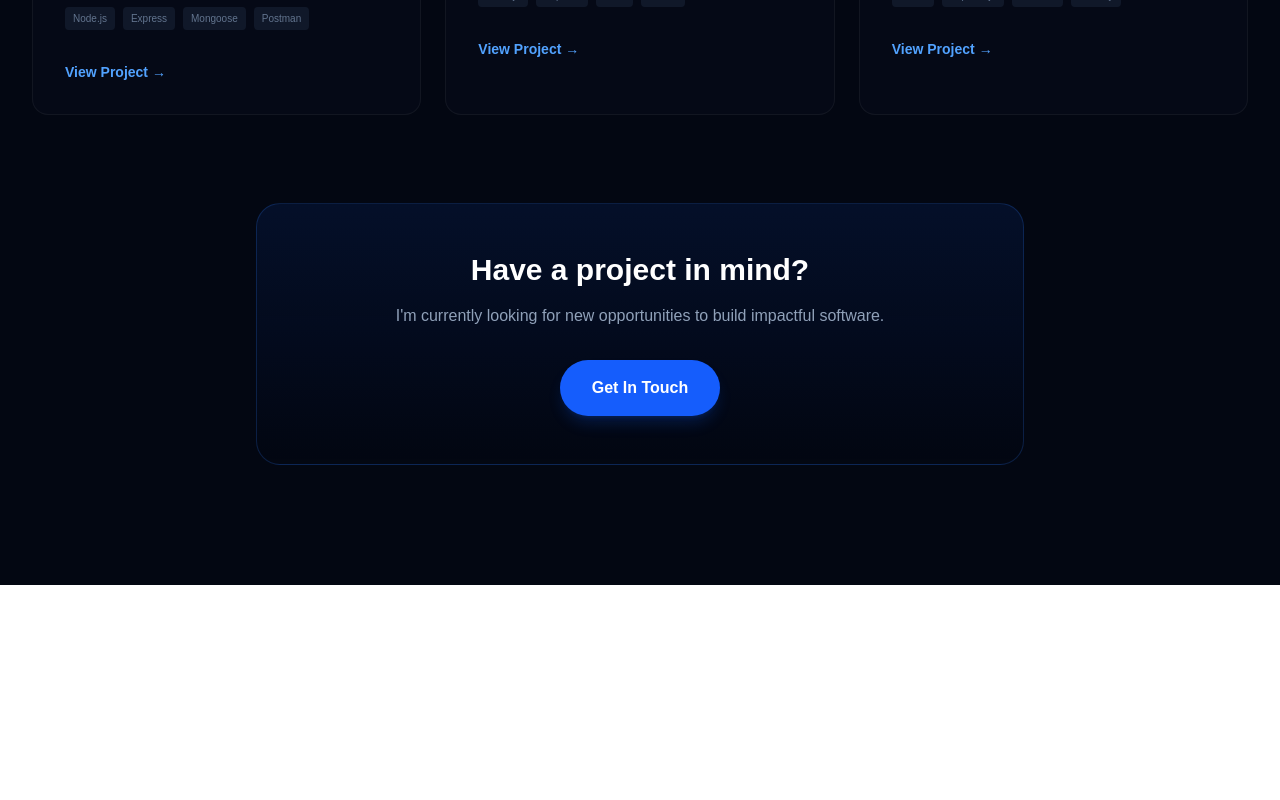
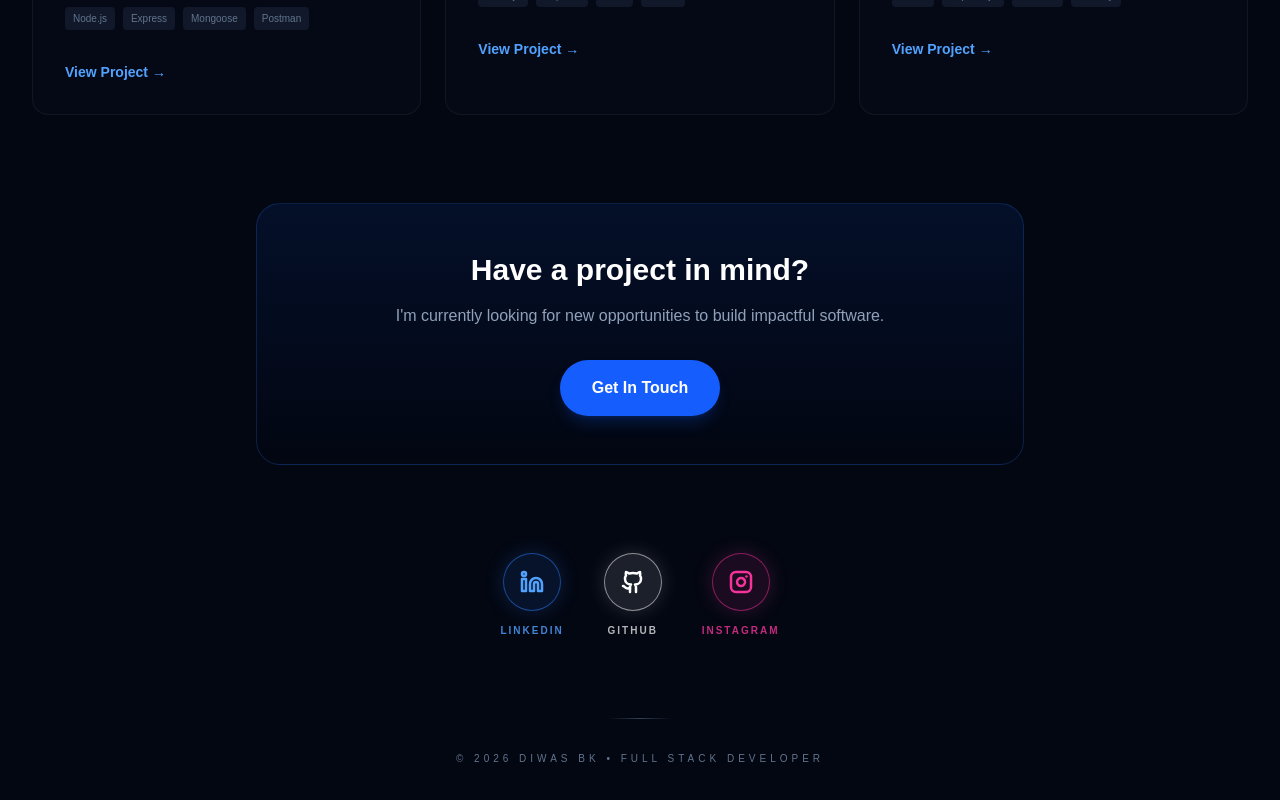
Before and after one commit to diwasbk/Portfolio, a Next.js app: page / in a window 1280 px wide. Shown: the part 1787-2587 px from the top of the page. Before the commit the page ends 2372 px from the top, so only its background shows below. Built offline with nearby package versions, Linux system fonts and the light colour scheme.

Commit message:
feat(footer): Enhance footer with social icons

```diff
--- a/app/components/feature-work.tsx
+++ b/app/components/feature-work.tsx
@@ -135,6 +135,55 @@ export default function FeaturedWork() {
             Get In Touch
           </Link>
         </div>
+
+        {/* Social Icons */}
+        <div className="mt-22 space-y-10">
+          <div className="flex justify-center items-center gap-6 md:gap-10">
+
+            {/* LinkedIn */}
+            <Link
+              href="https://www.linkedin.com/in/diwasbishwokarma"
+              target="_blank"
+              className="group flex flex-col items-center gap-3"
+            >
+              <div className="p-4 rounded-full bg-blue-500/10 border border-blue-500/50 text-blue-400 shadow-[0_0_20px_rgba(59,130,246,0.2)] transition-transform group-hover:scale-110">
+                <Linkedin size={24} strokeWidth={2.5} />
+              </div>
+              <span className="text-[10px] text-blue-400/80 uppercase tracking-[0.2em] font-bold">LinkedIn</span>
+            </Link>
+
+            {/* GitHub */}
+            <Link
+              href="https://github.com/diwasbk"
+              target="_blank"
+              className="group flex flex-col items-center gap-3"
+            >
+              <div className="p-4 rounded-full bg-white/10 border border-white/50 text-white shadow-[0_0_20px_rgba(255,255,255,0.15)] transition-transform group-hover:scale-110">
+                <Github size={24} strokeWidth={2.5} />
+              </div>
+              <span className="text-[10px] text-white/70 uppercase tracking-[0.2em] font-bold">GitHub</span>
+            </Link>
+
+            {/* Instagram */}
+            <Link
+              href="https://instagram.com/diwas_b.k"
+              target="_blank"
+              className="group flex flex-col items-center gap-3"
+            >
+              <div className="p-4 rounded-full bg-pink-500/10 border border-pink-500/50 text-pink-500 shadow-[0_0_20px_rgba(236,72,153,0.2)] transition-transform group-hover:scale-110">
+                <Instagram size={24} strokeWidth={2.5} />
+              </div>
+              <span className="text-[10px] text-pink-500/80 uppercase tracking-[0.2em] font-bold">Instagram</span>
+            </Link>
+          </div>
+
+          <div className="pt-10">
+            <div className="w-16 h-px bg-linear-to-r from-transparent via-slate-700 to-transparent mx-auto"></div>
+            <p className="mt-8 text-slate-500 text-[10px] uppercase tracking-[0.4em] font-medium">
+              © {new Date().getFullYear()} Diwas BK • Full Stack Developer
+            </p>
+          </div>
+        </div>
       </footer>
     </div>
   );
```
